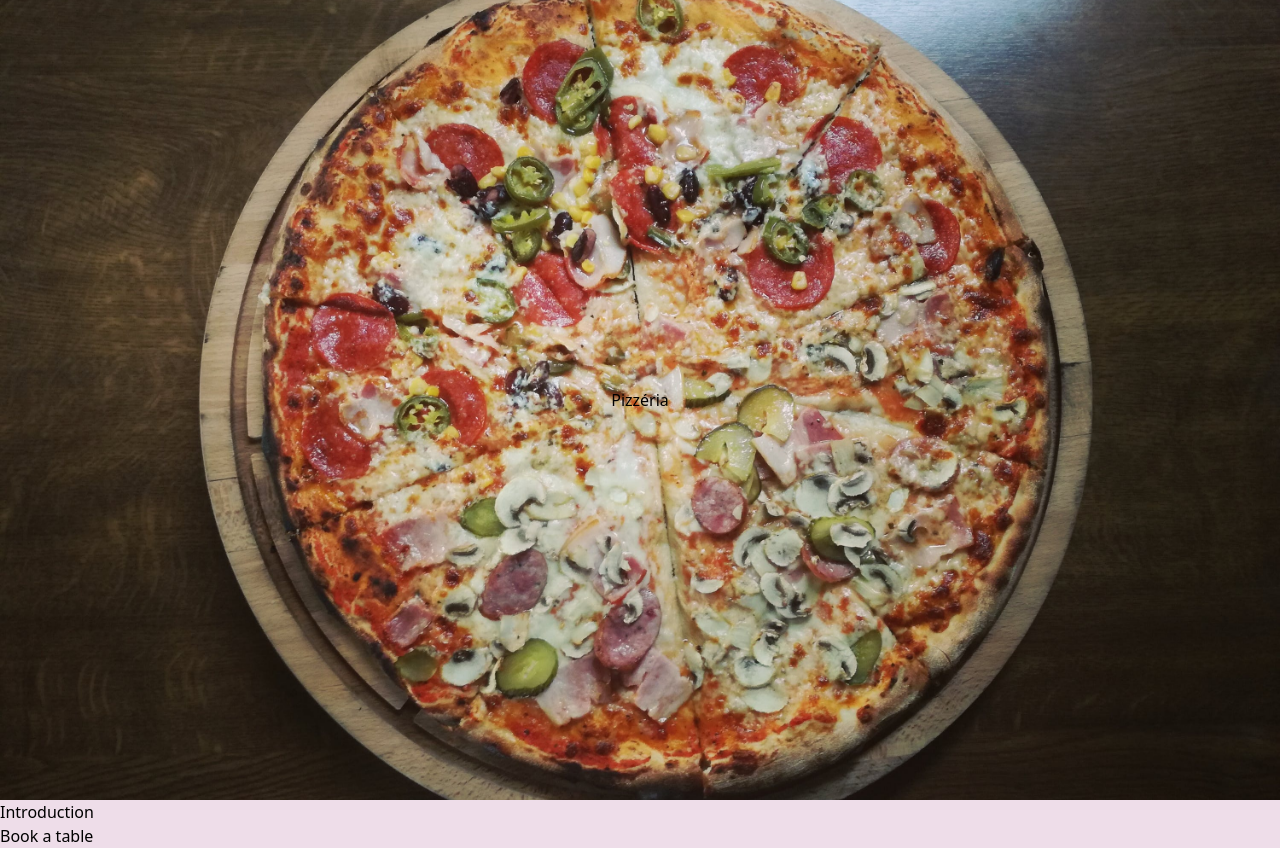
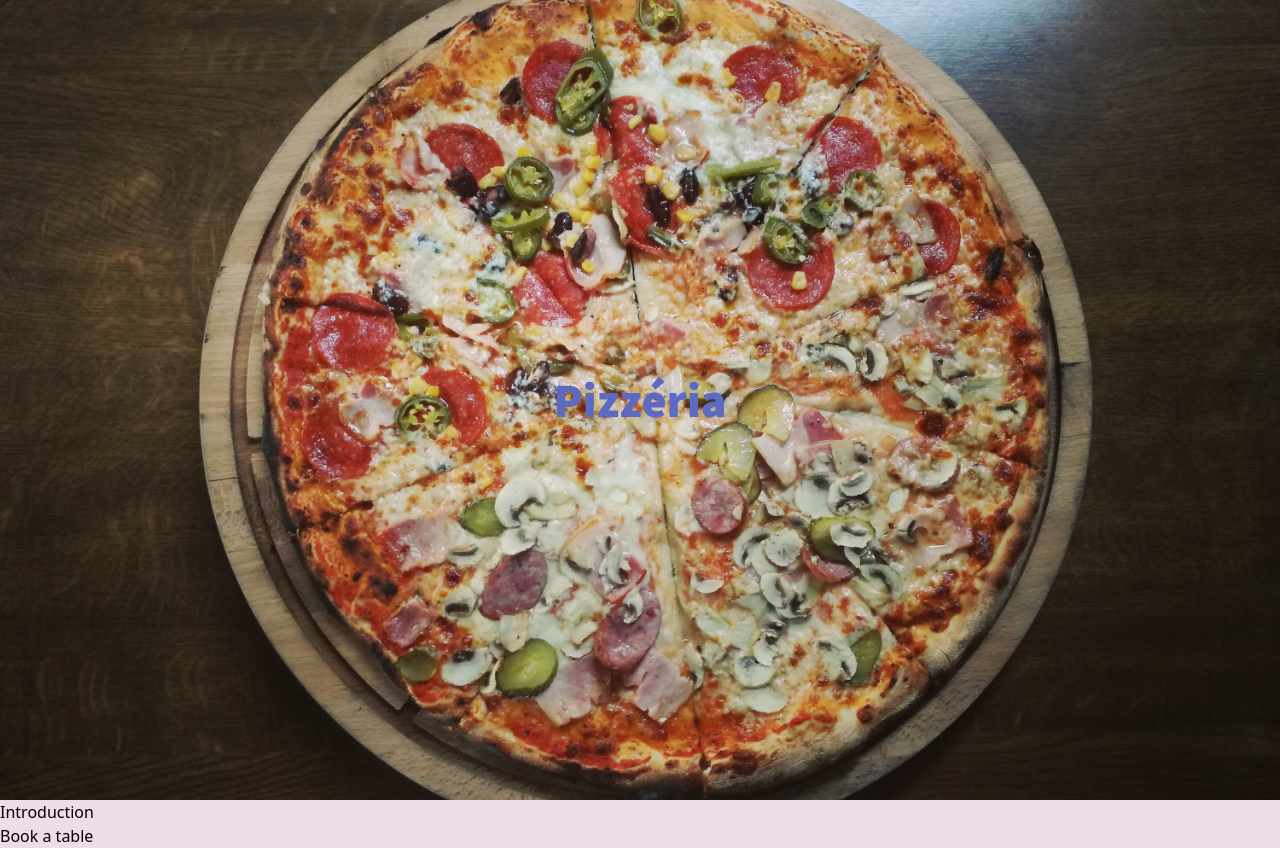
Before and after one commit to sz-sebestyen/pizza, a React app in the folder frontend/: page / in a window 1280 px wide. Built offline with nearby package versions, Linux system fonts and the light colour scheme; no server answers.

Commit message:
Style title

```diff
--- a/frontend/src/components/FrontPage/Title.jsx
+++ b/frontend/src/components/FrontPage/Title.jsx
@@ -1,7 +1,9 @@
 import React from "react";
 
 function Title() {
-  return <div>Pizzéria</div>;
+  return (
+    <div className="text-5xl font-source-sans-pro text-primary">Pizzéria</div>
+  );
 }
 
 export default Title;
```
